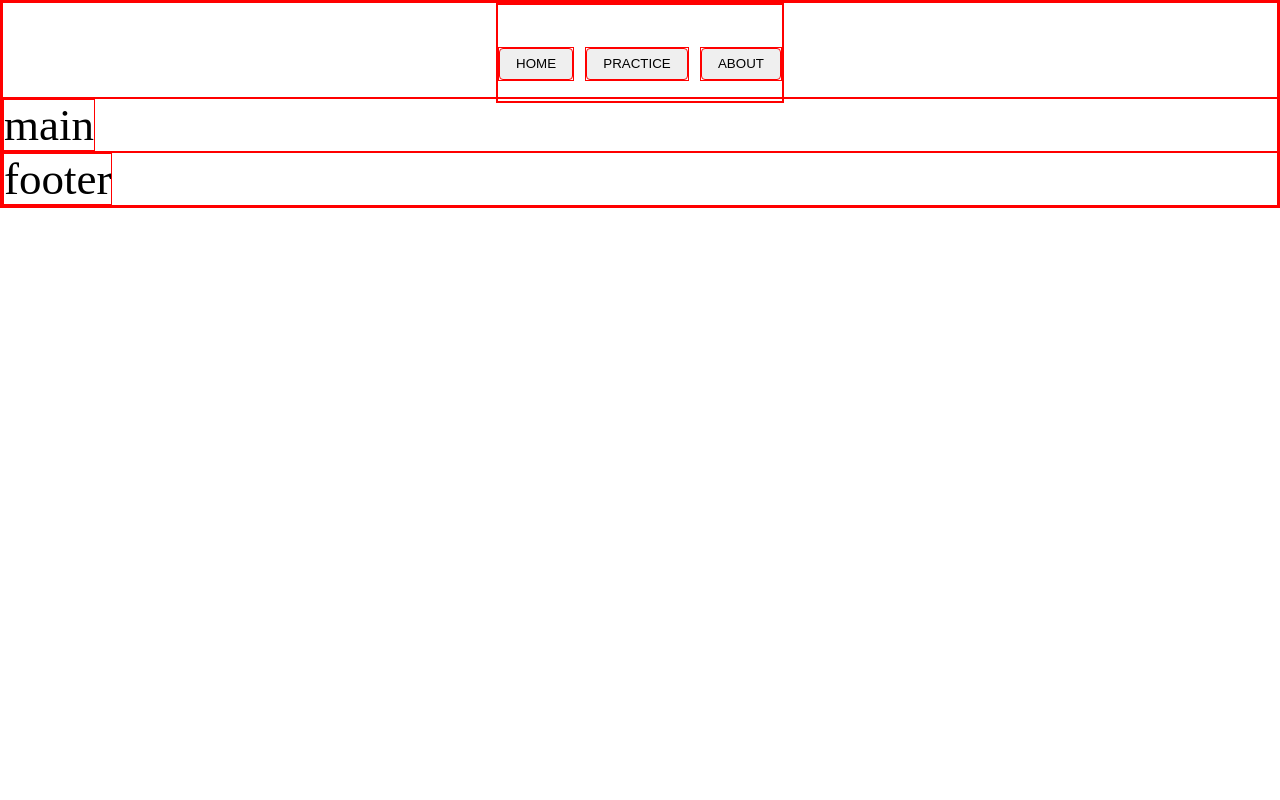
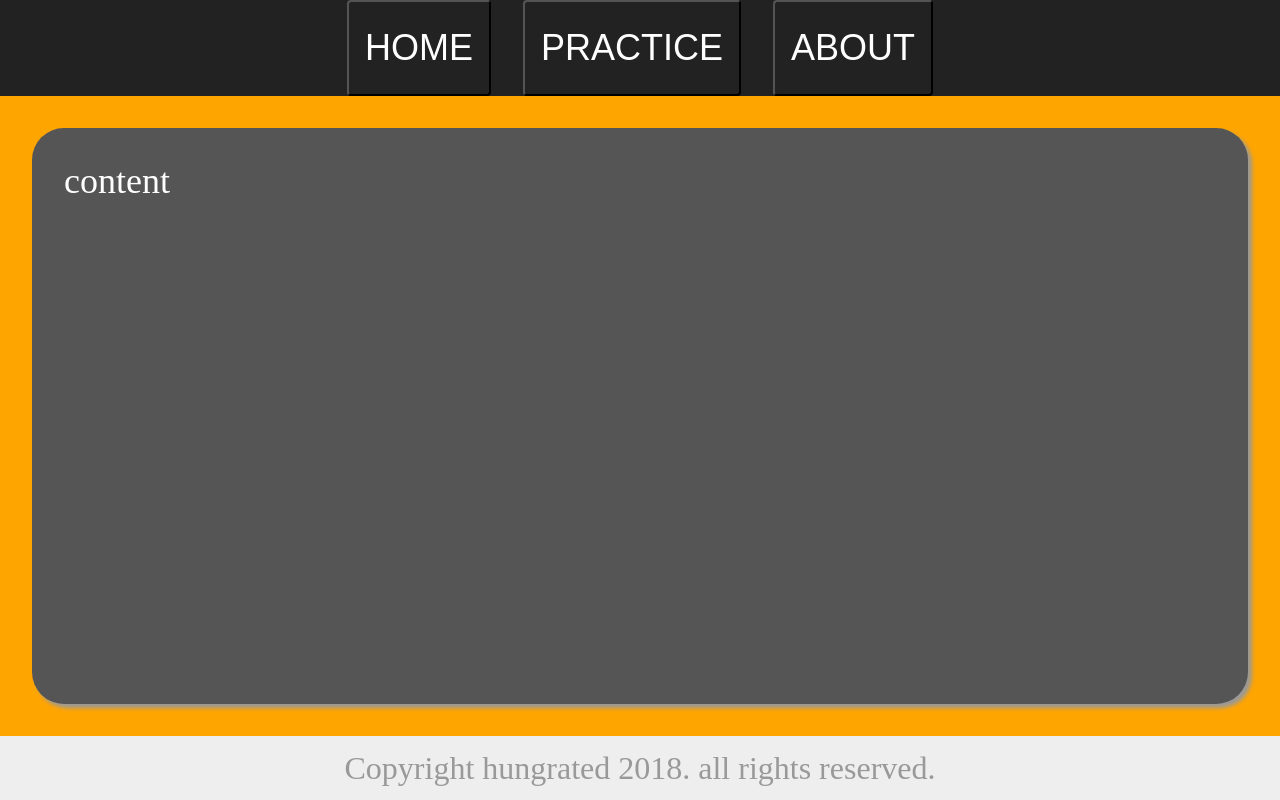
Before and after one commit to Hungrated/rem-zepto-practice-demo, a plain HTML site: page src/index.html in a window 1280 px wide. Drawn offline with Linux system fonts and the light colour scheme.

Commit message:
add body & footer

```diff
--- a/src/css/index.css
+++ b/src/css/index.css
@@ -1,16 +1,17 @@
 * {
     box-sizing: border-box;
-    border: 1px solid red;
+    /*border: 1px solid red;*/
     padding: 0;
     margin: 0;
     position: relative;
 }
 
 body {
-    font-size: 45px;
+    font-size: 36px;
 }
 
 .r-header {
+    background: #222222;
     height: 6rem;
     line-height: 6rem;
     text-align: center;
@@ -18,15 +19,50 @@ body {
 
 .r-header-nav {
     display: inline-block;
+    height: 100%;
+    line-height: 100%;
 }
 
 .r-header-nav ul li {
     display: inline-block;
+    float: left;
+    height: 100%;
+    margin: 0 1rem;
 }
 
 .r-header-nav ul li button {
-    display: block;
-    height: 2rem;
+    height: 6rem;
+    font-size: 100%;
     padding: 0 1rem;
     border-radius: 0.25rem;
+    background: transparent;
+    color: #FEFEFE;
+    outline: none;
 }
+
+.r-body {
+    background: orange;
+    height: calc(100vh - 10rem);
+    padding: 2rem;
+}
+
+.r-body-container {
+    height: 100%;
+    box-shadow: 0.25rem 0.25rem 0.25rem #999999;
+    padding: 2rem;
+    border-radius: 2rem;
+    background: #555555;
+    color: #FEFEFE;
+}
+
+.r-footer {
+    background: #EEEEEE;
+    height: 4rem;
+    font-size: 2rem;
+    color: #999999;
+    line-height: 4rem;
+}
+
+.r-footer p {
+    text-align: center;
+}
--- a/src/index.html
+++ b/src/index.html
@@ -16,11 +16,13 @@
         </ul>
     </nav>
 </header>
-<main>
-    <span>main</span>
+<main class="r-body">
+    <div class="r-body-container">
+        content
+    </div>
 </main>
-<footer>
-    <span>footer</span>
+<footer class="r-footer">
+    <p>Copyright hungrated 2018. all rights reserved.</p>
 </footer>
 
 <script></script>
```
